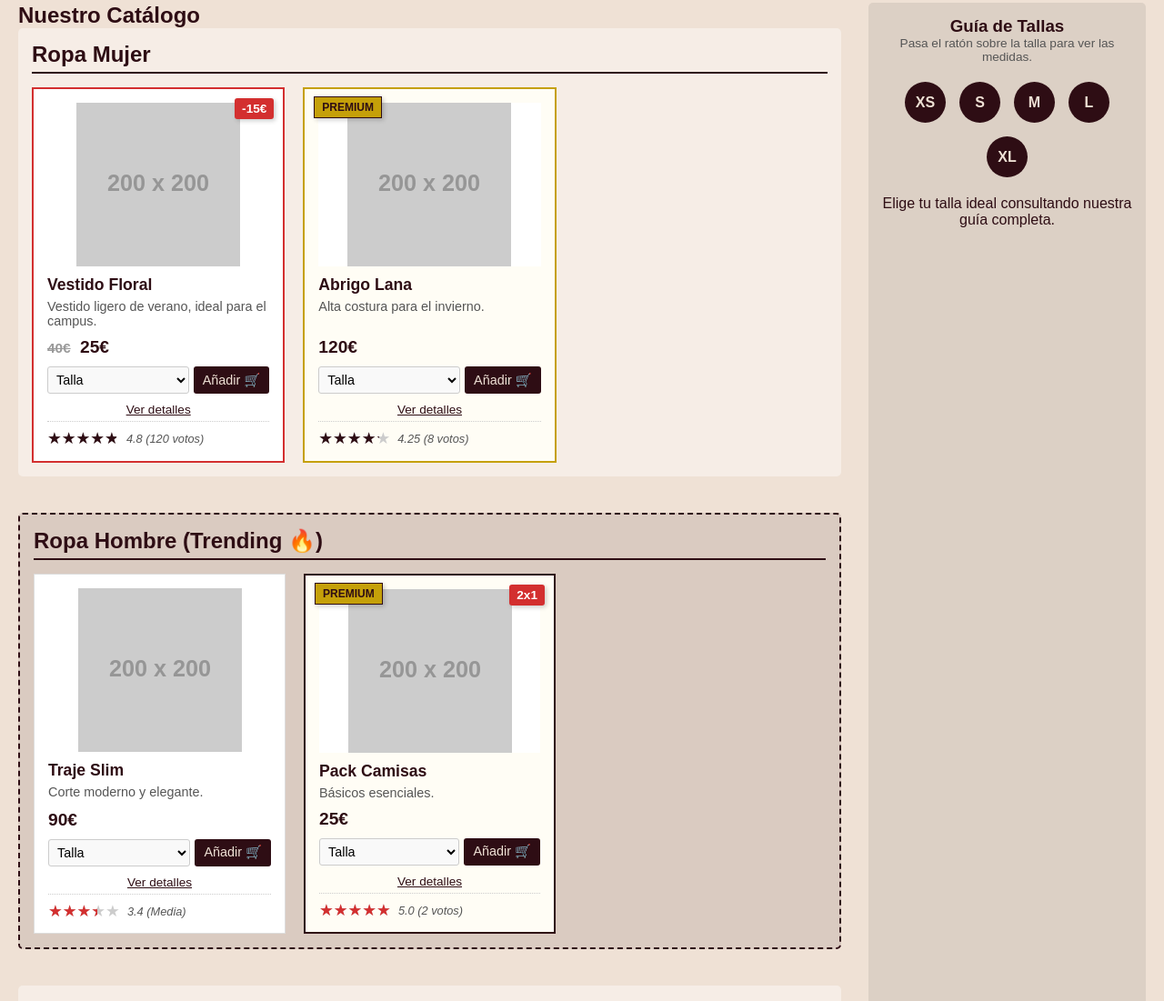
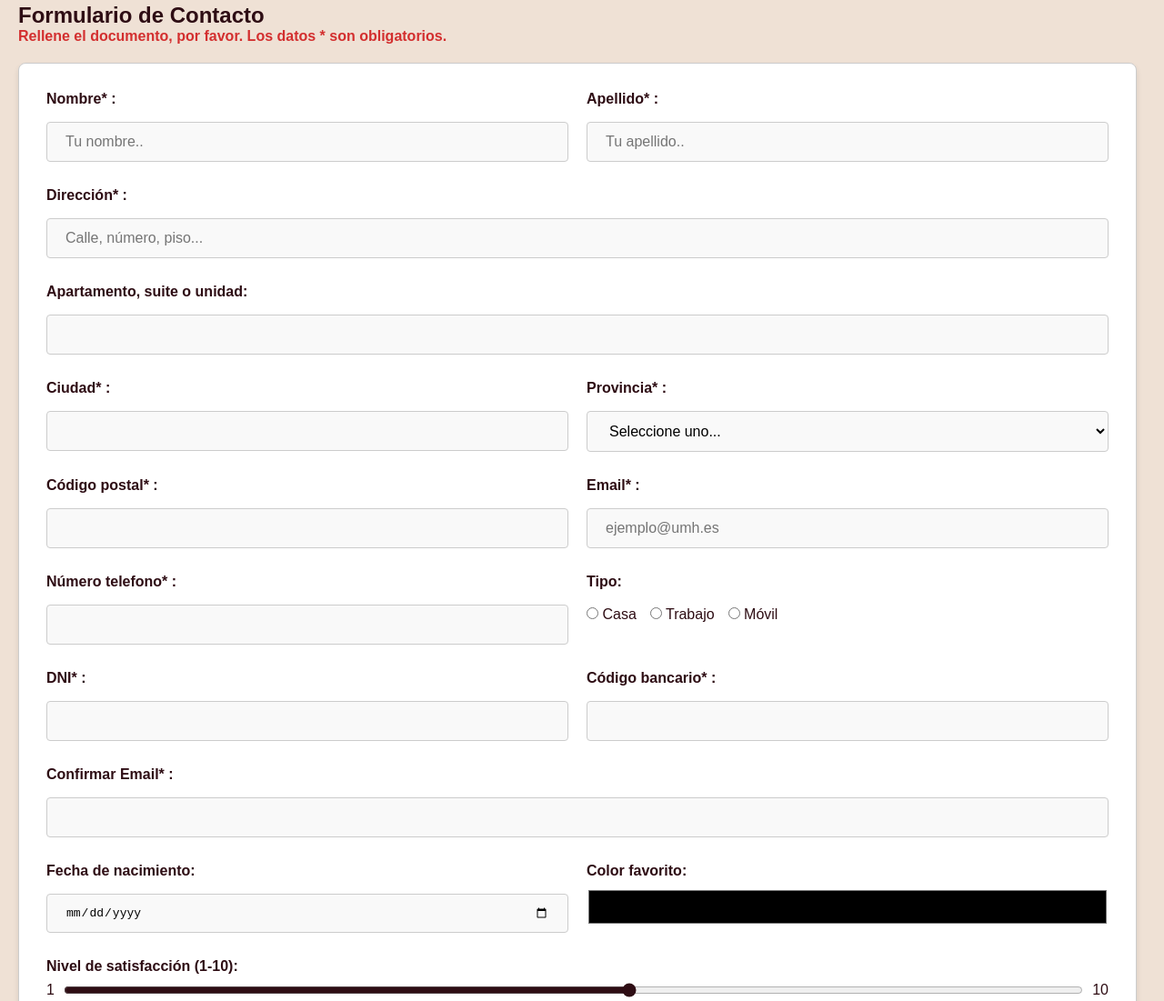
Before and after one commit to JudithFogacho/ProyectoTW, a plain HTML site: page contacto.html in a window 1280 px wide. Shown: the part 164-1265 px from the top of the page at 91% size. Drawn offline with Linux system fonts and the light colour scheme; placeholder pictures from the web are drawn by us.

Commit message:
Initial commit of project files

```diff
--- a/contacto.html
+++ b/contacto.html
@@ -3,13 +3,11 @@
 <head>
     <meta charset="UTF-8">
     <meta name="viewport" content="width=device-width, initial-scale=1.0">
-    <title>Tienda de Ropa - Productos</title>
-    <!-- Vinculación con la hoja de estilos -->
+    <title>Tienda de Ropa - Contacto</title>
     <link rel="stylesheet" href="estilos.css">
 </head>
 <body>
 
-    <!-- CONTENEDOR GRID PRINCIPAL (Layout General) -->
     <div class="grid-container">
 
         <!-- 1. CABECERA -->
@@ -34,7 +32,7 @@
             <ul>
                 <li><a href="index.html">Inicio</a></li>
                 <li class="dropdown">
-                    <a href="productos.html" class="active">Productos ▾</a>
+                    <a href="productos.html">Productos ▾</a>
                     <ul class="dropdown-content">
                         <li><a href="productos.html#mujer">Ropa Mujer</a></li>
                         <li><a href="productos.html#hombre">Ropa Hombre</a></li>
@@ -42,198 +40,132 @@
                     </ul>
                 </li>
                 <li><a href="noticias.html">Novedades</a></li>
-                <li><a href="contacto.html">Contactos</a></li>
+                <li><a href="contacto.html" class="active">Contactos</a></li>
             </ul>
         </nav>
 
-        <!-- ZONA CENTRAL (Grid de 2 columnas activado con clase 'with-sidebar') -->
-        <div class="main-wrapper with-sidebar">
+        <!-- 3. ZONA CENTRAL (1 columna por defecto gracias al CSS) -->
+        <div class="main-wrapper">
 
-            <!-- COLUMNA IZQUIERDA: CONTENIDO PRINCIPAL -->
+            <!-- FORMULARIO DE CONTACTO -->
             <main class="content-area">
+                <h2>Formulario de Contacto</h2>
+                <p class="warning-text">Rellene el documento, por favor. Los datos * son obligatorios.</p>
 
-                <h2>Nuestro Catálogo</h2>
+                <!-- Formulario maquetado con GRID -->
+                <form action="mailto:mquesada@umh.es" method="post" enctype="text/plain" class="contact-form-grid">
 
-                <!-- CATEGORÍA 1: MUJER -->
-                <section id="mujer" class="category-section">
-                    <h3 class="cat-title">Ropa Mujer</h3>
-                    <div class="products-grid">
+                    <!-- Fila 1: Nombre y Apellido -->
+                    <div class="form-group">
+                        <label for="nombre">Nombre* :</label>
+                        <input type="text" id="nombre" name="nombre" required placeholder="Tu nombre..">
+                    </div>
+                    <div class="form-group">
+                        <label for="apellido">Apellido* :</label>
+                        <input type="text" id="apellido" name="apellido" required placeholder="Tu apellido..">
+                    </div>
 
-                        <!-- PRODUCTO 1: OFERTA -->
-                        <article class="product-card" id="prod-101" data-id="101" data-category="mujer">
-                            <oferta>-15€</oferta>
-                            <img src="https://via.placeholder.com/200x200/2E0D14/EFE1D5?text=Vestido+101" alt="Vestido Floral">
-                            <h4>Vestido Floral</h4>
-                            <p class="desc">Vestido ligero de verano, ideal para el campus.</p>
-                            <p class="price"><span class="old-price">40€</span> 25€</p>
-                            <div class="product-actions">
-                                <select name="talla-101" class="size-selector">
-                                    <option value="" disabled selected>Talla</option>
-                                    <option value="xs">XS</option>
-                                    <option value="s">S</option>
-                                    <option value="m">M</option>
-                                    <option value="l">L</option>
-                                </select>
-                                <button class="add-cart-btn" onclick="addToCart(101)">Añadir 🛒</button>
-                            </div>
-                            <a href="#en-construccion" class="ext-link">Ver detalles</a>
-                            <div class="review-container">
-                                <div class="stars-outer">
-                                    <div class="stars-inner" style="width: 96%;"></div>
-                                </div>
-                                <span class="review-text">4.8 (120 votos)</span>
-                            </div>
-                        </article>
+                    <!-- Fila 2: Dirección -->
+                    <div class="form-group full-width">
+                        <label for="direccion">Dirección* :</label>
+                        <input type="text" id="direccion" name="direccion" required placeholder="Calle, número, piso...">
+                    </div>
 
-                        <!-- PRODUCTO 2: PREMIUM -->
-                        <article class="product-card" id="prod-102" data-id="102" data-category="mujer">
-                            <premium></premium>
-                            <img src="https://via.placeholder.com/200x200/2E0D14/EFE1D5?text=Abrigo+102" alt="Abrigo Lana">
-                            <h4>Abrigo Lana</h4>
-                            <p class="desc">Alta costura para el invierno.</p>
-                            <p class="price">120€</p>
-                            <div class="product-actions">
-                                <select name="talla-102" class="size-selector">
-                                    <option value="" disabled selected>Talla</option>
-                                    <option value="s">S</option>
-                                    <option value="m">M</option>
-                                    <option value="l">L</option>
-                                    <option value="xl">XL</option>
-                                </select>
-                                <button class="add-cart-btn" onclick="addToCart(102)">Añadir 🛒</button>
-                            </div>
-                            <a href="#en-construccion" class="ext-link">Ver detalles</a>
-                            <div class="review-container">
-                                <div class="stars-outer">
-                                    <div class="stars-inner" style="width: 85%;"></div>
-                                </div>
-                                <span class="review-text">4.25 (8 votos)</span>
-                            </div>
-                        </article>
+                    <!-- Fila 3: Apartamento -->
+                    <div class="form-group full-width">
+                        <label for="Apart">Apartamento, suite o unidad:</label>
+                        <input type="text" id="Apart" name="Apart">
+                    </div>
 
+                    <!-- Fila 4: Ciudad y Provincia -->
+                    <div class="form-group">
+                        <label for="Ciudad">Ciudad* :</label>
+                        <input type="text" id="Ciudad" name="Ciudad" required>
                     </div>
-                </section>
+                    <div class="form-group">
+                        <label for="Provincia">Provincia* :</label>
+                        <select id="Provincia" name="Provincia" required>
+                            <option value="">Seleccione uno...</option>
+                            <option value="AL">Alicante</option>
+                            <option value="MU">Murcia</option>
+                            <option value="VA">Valencia</option>
+                        </select>
+                    </div>
 
-                <!-- CATEGORÍA 2: HOMBRE (TRENDING) -->
-                <section id="hombre" class="category-section trending">
-                    <h3 class="cat-title">Ropa Hombre (Trending 🔥)</h3>
-                    <div class="products-grid">
+                    <!-- Fila 5: CP y Email -->
+                    <div class="form-group">
+                        <label for="CopPost">Código postal* :</label>
+                        <input type="text" id="CopPost" name="CopPost" required pattern="[0-9]{5}">
+                    </div>
+                    <div class="form-group">
+                        <label for="email1">Email* :</label>
+                        <input type="email" id="email1" name="email" required placeholder="ejemplo@umh.es">
+                    </div>
 
-                        <!-- PRODUCTO 3: NORMAL -->
-                        <article class="product-card" id="prod-201" data-id="201" data-category="hombre">
-                            <img src="https://via.placeholder.com/200x200/2E0D14/EFE1D5?text=Traje+201" alt="Traje Slim">
-                            <h4>Traje Slim</h4>
-                            <p class="desc">Corte moderno y elegante.</p>
-                            <p class="price">90€</p>
-                            <div class="product-actions">
-                                <select name="talla-201" class="size-selector">
-                                    <option value="" disabled selected>Talla</option>
-                                    <option value="m">M</option>
-                                    <option value="l">L</option>
-                                    <option value="xl">XL</option>
-                                </select>
-                                <button class="add-cart-btn" onclick="addToCart(201)">Añadir 🛒</button>
-                            </div>
-                            <a href="#en-construccion" class="ext-link">Ver detalles</a>
-                            <div class="review-container">
-                                <div class="stars-outer">
-                                    <div class="stars-inner" style="width: 68%;"></div>
-                                </div>
-                                <span class="review-text">3.4 (Media)</span>
-                            </div>
-                        </article>
-
-                        <!-- PRODUCTO 4: HÍBRIDO -->
-                        <article class="product-card" id="prod-202" data-id="202" data-category="hombre">
-                            <premium></premium>
-                            <oferta>2x1</oferta>
-                            <img src="https://via.placeholder.com/200x200/2E0D14/EFE1D5?text=Camisas+202" alt="Pack Camisas">
-                            <h4>Pack Camisas</h4>
-                            <p class="desc">Básicos esenciales.</p>
-                            <p class="price">25€</p>
-                            <div class="product-actions">
-                                <select name="talla-202" class="size-selector">
-                                    <option value="" disabled selected>Talla</option>
-                                    <option value="m">M</option>
-                                    <option value="l">L</option>
-                                </select>
-                                <button class="add-cart-btn" onclick="addToCart(202)">Añadir 🛒</button>
-                            </div>
-                            <a href="#en-construccion" class="ext-link">Ver detalles</a>
-                            <div class="review-container">
-                                <div class="stars-outer">
-                                    <div class="stars-inner" style="width: 100%;"></div>
-                                </div>
-                                <span class="review-text">5.0 (2 votos)</span>
-                            </div>
-                        </article>
-
+                    <!-- Fila 6: Teléfono y Tipo -->
+                    <div class="form-group">
+                        <label for="telef">Número telefono* :</label>
+                        <input type="tel" id="telef" name="telef" required>
                     </div>
-                </section>
-
-                <!-- CATEGORÍA 3: NIÑOS -->
-                <section id="ninos" class="category-section">
-                    <h3 class="cat-title">Ropa Niños</h3>
-                    <div class="products-grid">
-
-                        <!-- PRODUCTO 5: NORMAL -->
-                        <article class="product-card" id="prod-301" data-id="301" data-category="ninos">
-                            <img src="https://via.placeholder.com/200x200/2E0D14/EFE1D5?text=Chandal+301" alt="Chandal">
-                            <h4>Chándal Escolar</h4>
-                            <p class="desc">Resistente y lavable.</p>
-                            <p class="price">20€</p>
-                            <div class="product-actions">
-                                <select name="talla-301" class="size-selector">
-                                    <option value="" disabled selected>Talla</option>
-                                    <option value="s">S</option>
-                                    <option value="m">M</option>
-                                </select>
-                                <button class="add-cart-btn" onclick="addToCart(301)">Añadir 🛒</button>
-                            </div>
-                            <a href="#en-construccion" class="ext-link">Ver detalles</a>
-                            <div class="review-container">
-                                <div class="stars-outer">
-                                    <div class="stars-inner" style="width: 80%;"></div>
-                                </div>
-                                <span class="review-text">4.0 (10 votos)</span>
-                            </div>
-                        </article>
-                    </div>
-                </section>
-
-            </main>
-
-            <!-- COLUMNA DERECHA: INFOGRAFÍA INTERACTIVA (ASIDE) -->
-            <aside class="sidebar-infographic">
-                <div class="infographic-container">
-                    <h3>Guía de Tallas</h3>
-                    <p class="small-text">Pasa el ratón sobre la talla para ver las medidas.</p>
-
-                    <div class="info-box">
-                        <div class="info-item">XS
-                            <div class="size-popup"><img src="https://via.placeholder.com/150x100/ffffff/2E0D14?text=Pecho:82cm" alt="XS"></div>
-                        </div>
-                        <div class="info-item">S
-                            <div class="size-popup"><img src="https://via.placeholder.com/150x100/ffffff/2E0D14?text=Pecho:86cm" alt="S"></div>
-                        </div>
-                        <div class="info-item">M
-                            <div class="size-popup"><img src="https://via.placeholder.com/150x100/ffffff/2E0D14?text=Pecho:90cm" alt="M"></div>
-                        </div>
-                        <div class="info-item">L
-                            <div class="size-popup"><img src="https://via.placeholder.com/150x100/ffffff/2E0D14?text=Pecho:96cm" alt="L"></div>
-                        </div>
-                        <div class="info-item">XL
-                            <div class="size-popup"><img src="https://via.placeholder.com/150x100/ffffff/2E0D14?text=Pecho:102cm" alt="XL"></div>
+                    <div class="form-group">
+                        <label>Tipo:</label>
+                        <div class="radio-group">
+                            <label><input type="radio" name="tipo_telef" value="casa"> Casa</label>
+                            <label><input type="radio" name="tipo_telef" value="trabajo"> Trabajo</label>
+                            <label><input type="radio" name="tipo_telef" value="movil"> Móvil</label>
                         </div>
                     </div>
 
-                    <p>Elige tu talla ideal consultando nuestra guía completa.</p>
-                </div>
-            </aside>
+                    <!-- Fila 7: DNI y Banco -->
+                    <div class="form-group">
+                        <label for="dni">DNI* :</label>
+                        <input type="text" id="dni" name="dni" required pattern="[0-9]{8}[A-Za-z]">
+                    </div>
+                    <div class="form-group">
+                        <label for="bank">Código bancario* :</label>
+                        <input type="text" id="bank" name="bank" required pattern="[A-Za-z][A-Za-z][0-9]{22}">
+                    </div>
+
+                    <!-- Fila 8: Confirmar Email -->
+                    <div class="form-group full-width">
+                        <label for="email2">Confirmar Email* :</label>
+                        <input type="email" id="email2" name="email_confirmar" required>
+                    </div>
+
+                    <!-- Fila 9: Fecha y Color -->
+                    <div class="form-group">
+                        <label for="fecha_nac">Fecha de nacimiento:</label>
+                        <input type="date" id="fecha_nac" name="fecha_nac">
+                    </div>
+                    <div class="form-group">
+                        <label for="color_fav">Color favorito:</label>
+                        <div class="color-wrapper">
+                            <input type="color" id="color_fav" name="color_fav">
+                        </div>
+                    </div>
+
+                    <!-- Fila 10: Range -->
+                    <div class="form-group full-width">
+                        <label for="satisfac">Nivel de satisfacción (1-10):</label>
+                        <div class="range-wrapper">
+                            <span>1</span>
+                            <input type="range" id="satisfac" name="satisfac" min="1" max="10">
+                            <span>10</span>
+                        </div>
+                    </div>
+
+                    <!-- Botones -->
+                    <div class="form-buttons full-width">
+                        <input type="submit" value="Enviar" class="btn-submit">
+                        <input type="reset" value="Limpiar" class="btn-reset">
+                    </div>
+
+                </form>
+            </main>
 
         </div>
 
-        <!-- 4. PIE DE PÁGINA (4 Columnas) -->
+        <!-- 4. PIE DE PÁGINA -->
         <footer class="footer">
             <div class="footer-col">
                 <h4>Autores</h4>
@@ -255,19 +187,7 @@
                 <p><a href="https://www.umh.es/contenido/Estudios/:asi_g_2804_S8/datos_es.html">Departamento</a></p>
             </div>
         </footer>
-
     </div>
-
-    <!-- Este div está oculto y solo se ve cuando la URL tiene #en-construccion -->
-    <div id="en-construccion" class="modal-overlay">
-        <div class="modal-content">
-            <h3>🚧Página en construcción🚧</h3>
-            <p>La sección de detalles se está implementando actualmente.</p>
-            <p>Disculpa las molestias.</p>
-            <a href="#" class="modal-close-btn">Cerrar</a>
-        </div>
-    </div>
-
 </body>
 </html>
 
```
